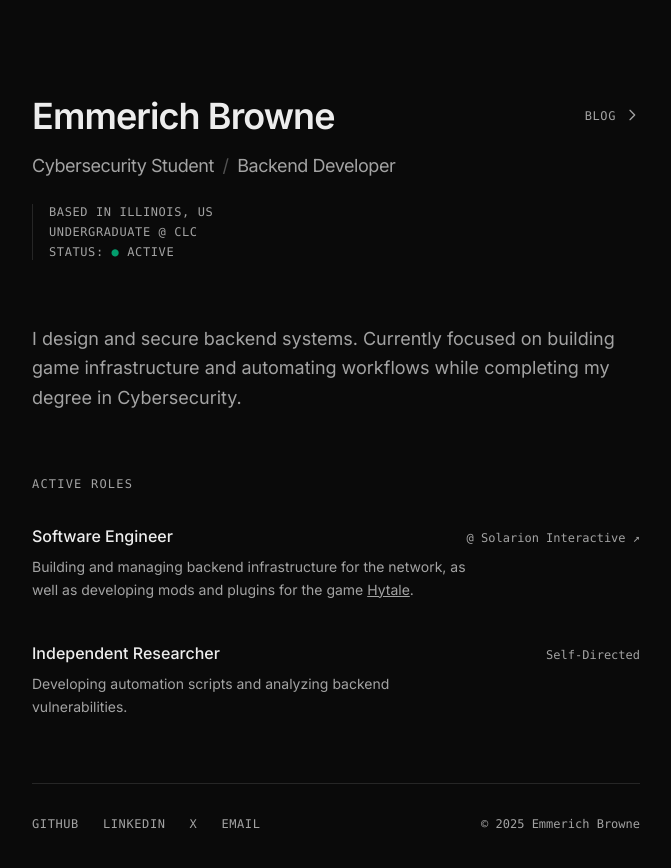
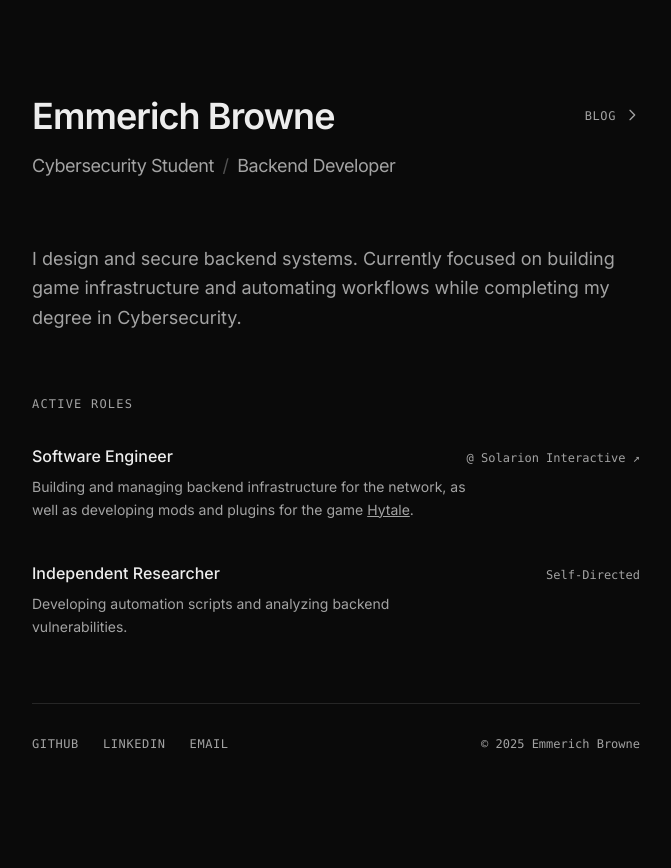
Before and after one commit to emmerichdev/personal-site, a React (Vite) app: page / in a window 1280 px wide. Shown: the top 868 px of the page, without its empty margins (304-975 px from the left). Built offline with nearby package versions, Linux system fonts and the light colour scheme; no server answers.

Commit message:
Remove X/Twitter link and personal info (location, school, status)
Co-authored-by: emmerichdev <206269382+emmerichdev@users.noreply.github.com>

```diff
--- a/src/components/SocialLinks.tsx
+++ b/src/components/SocialLinks.tsx
@@ -2,7 +2,6 @@ export default function SocialLinks() {
   const links = [
     { name: 'GitHub', url: 'https://github.com/emmerichdev' },
     { name: 'LinkedIn', url: 'https://www.linkedin.com/in/emmerichb/' },
-    { name: 'X', url: 'https://x.com/EmmerichBrowne' },
     { name: 'Email', url: 'mailto:me@emmerichbrowne.com' },
   ];
 
--- a/src/pages/Home.tsx
+++ b/src/pages/Home.tsx
@@ -29,13 +29,6 @@ export default function Home() {
             </p>
           </div>
 
-          <div className="font-mono text-xs text-neutral-text-secondary uppercase tracking-wider space-y-1 border-l border-neutral-border pl-4">
-            <div className="hover:text-neutral-text transition-colors">Based in Illinois, US</div>
-            <div className="hover:text-neutral-text transition-colors">Undergraduate @ CLC</div>
-            <div>
-              Status: <span className="text-emerald-400 animate-pulse">●</span> Active
-            </div>
-          </div>
         </header>
 
         <AboutSection />
```
Also changed, not shown: 1 other file (tests, documents, lock files or other folders).
